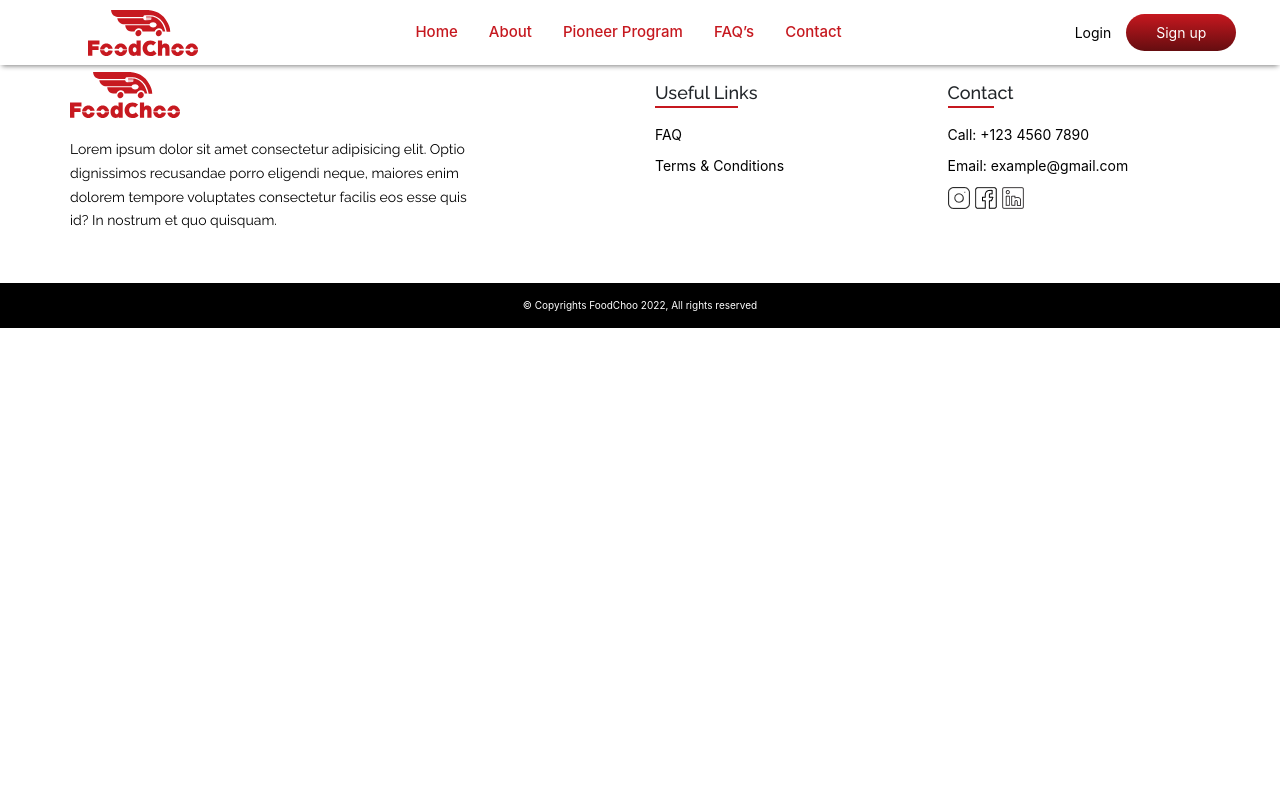
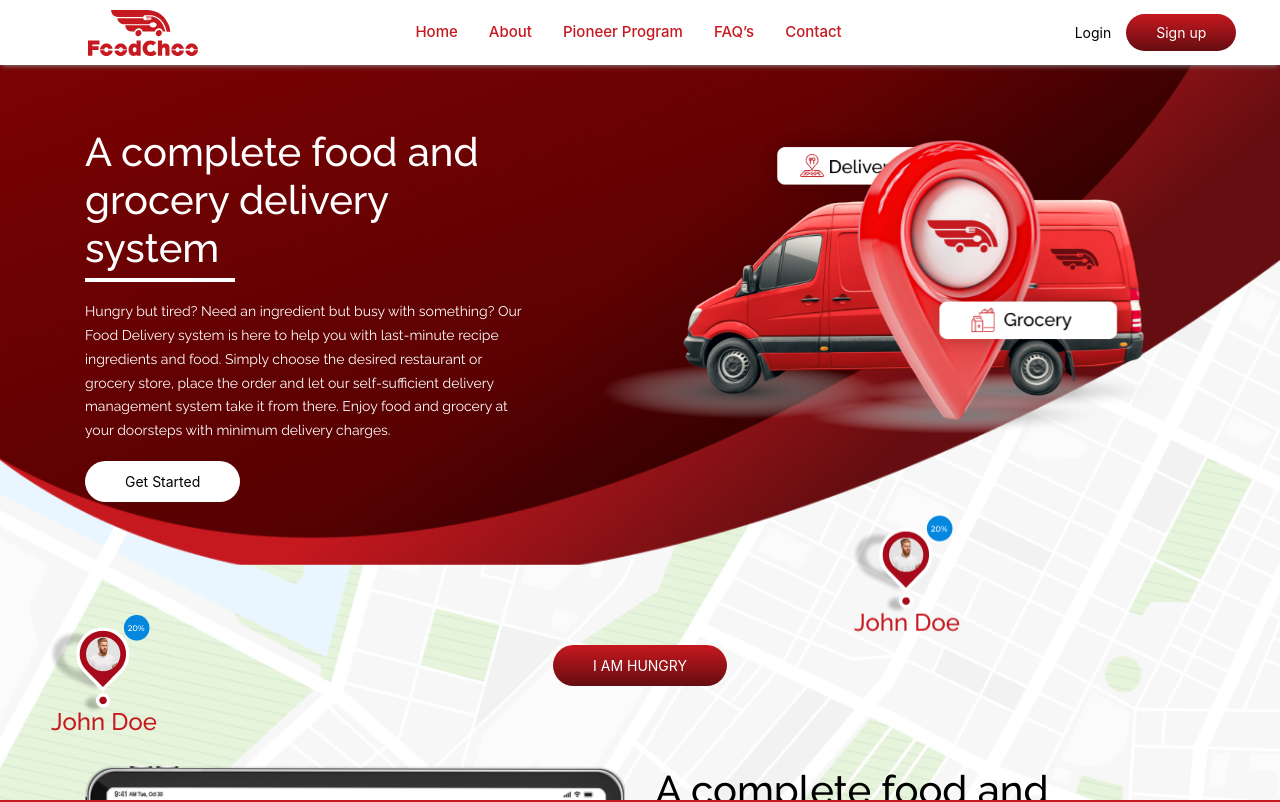
Before and after one commit to ahsankhan201010/foodchoo-nextjs, a Next.js app: page / in a window 1280 px wide. Shown: the top 802 px of the page. Built offline with nearby package versions, Linux system fonts and the light colour scheme.

Commit message:
resolved pages issue

```diff
--- a/pages/_pages.scss
+++ b/pages/_pages.scss
@@ -1,6 +1,6 @@
 // pages style
 
-@import "home/Home";
+@import "Home";
 
 // pages responsive styles
-@import "home/Responsive";
+@import "Responsive";
--- a/pages/index.jsx
+++ /dev/null
@@ -1,7 +0,0 @@
-export default function Home() {
-  return (
-    <div>
-      <h1>Home</h1>
-    </div>
-  );
-}
```
Also changed, not shown: pages/index.js (renamed from pages/home/index.js, +12 -12 lines), pages/_Home.scss (renamed from pages/home/_Home.scss), pages/_Responsive.scss (renamed from pages/home/_Responsive.scss).
